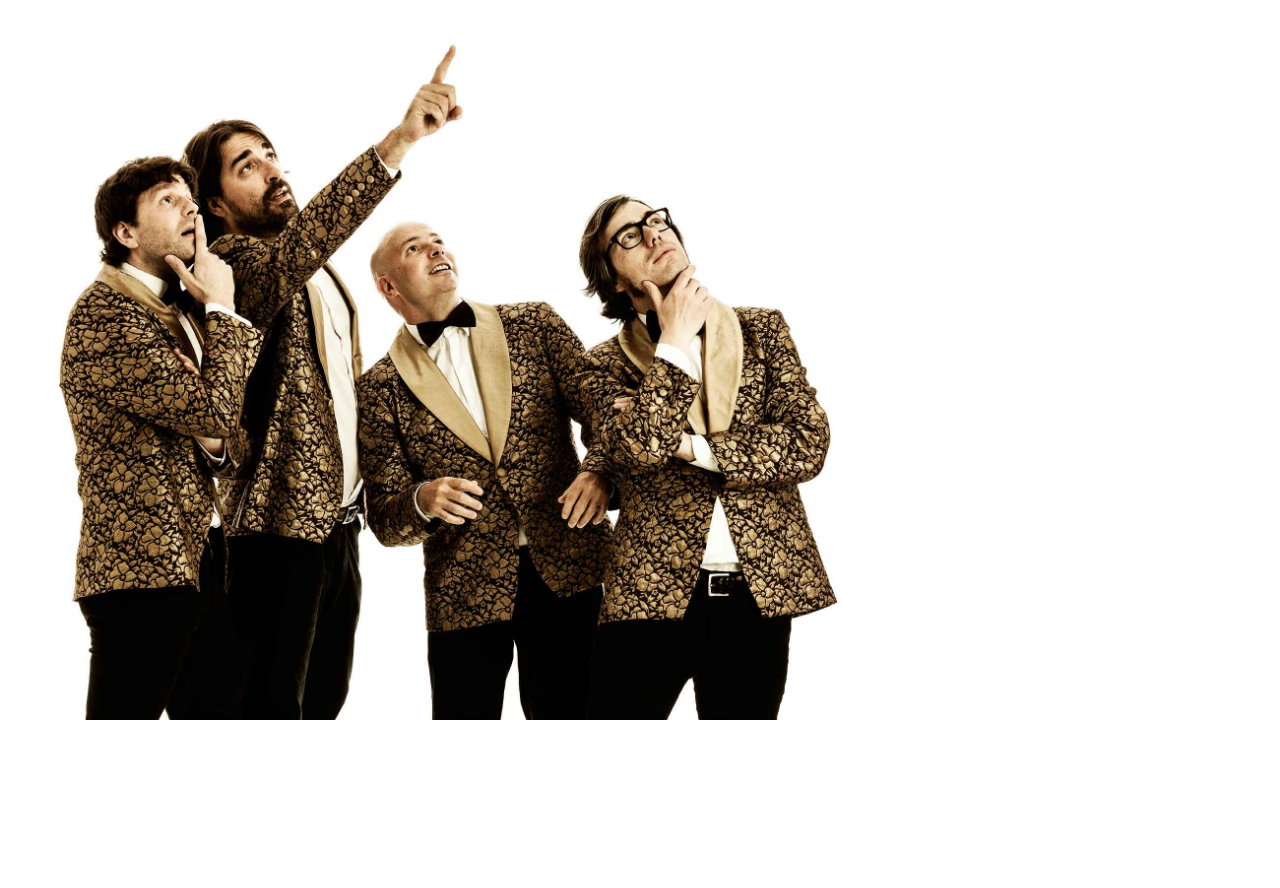
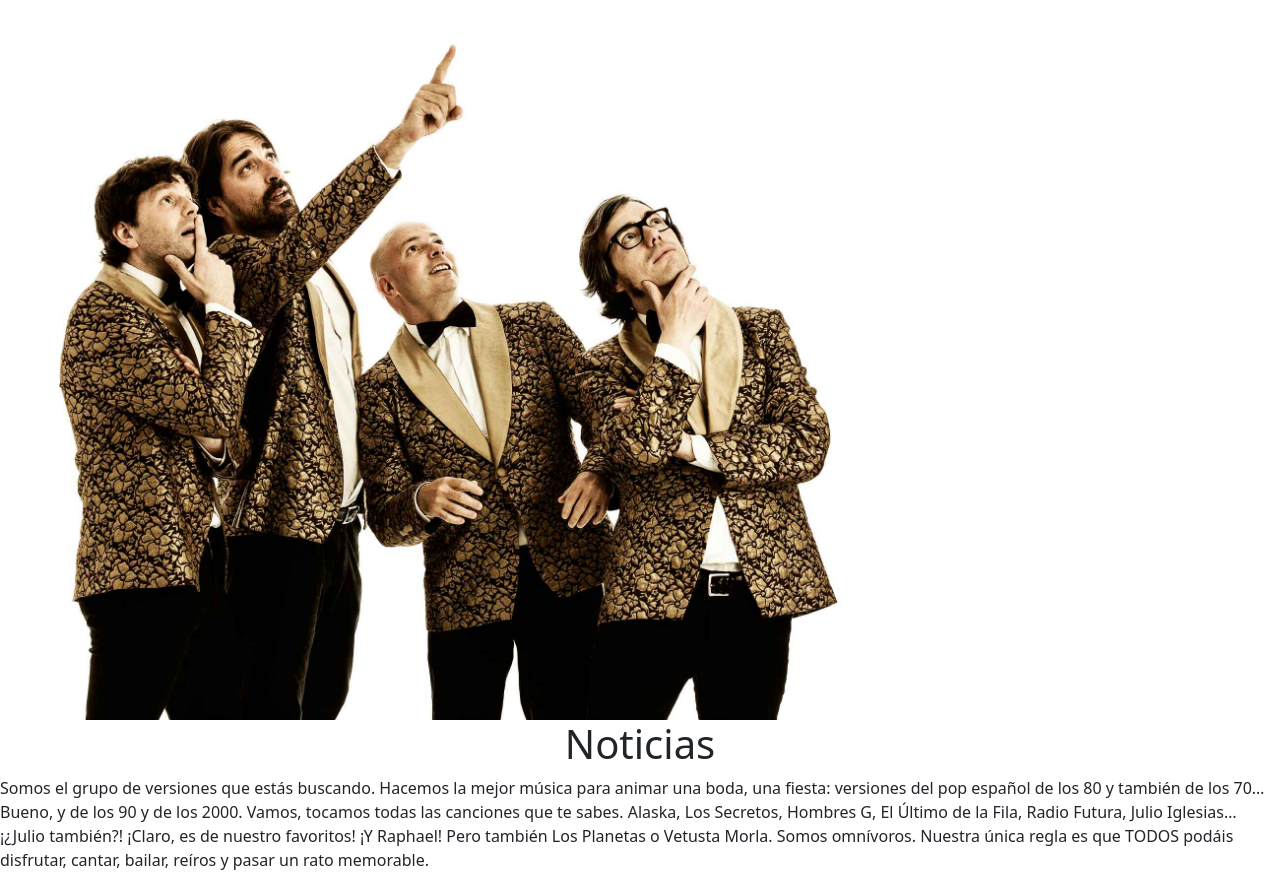
Before and after one commit to Aliglez/LosTestigos, a website: page public/index.html in a window 1280 px wide. Before the commit the page ends 800 px from the top, so only its background shows below. Drawn offline with Linux system fonts and the light colour scheme.

Commit message:
Added text to main

```diff
--- a/public/index.html
+++ b/public/index.html
@@ -10,7 +10,23 @@
     <header></header>
     <main>
         <img id="imgBanner" src="./assets/img/img_lostestigos.jpg" class="img-fluid" alt="Fotografía del grupo Los testigos">
-    </main>
+
+      <article class="containText">
+        <div class="titleText">
+          <h1 id="title">
+            Noticias
+          </h1>
+        </div>
+
+        <div id="generalText">
+          <p>Somos el grupo de versiones que estás buscando.
+
+            Hacemos la mejor música para animar una boda, una fiesta: versiones del pop español de los 80 y también de los 70… Bueno, y de los 90 y de los 2000. Vamos, tocamos todas las canciones que te sabes.
+
+            Alaska, Los Secretos, Hombres G, El Último de la Fila, Radio Futura, Julio Iglesias… ¡¿Julio también?! ¡Claro, es de nuestro favoritos! ¡Y Raphael! Pero también Los Planetas o Vetusta Morla. Somos omnívoros. Nuestra única regla es que TODOS podáis disfrutar, cantar, bailar, reíros y pasar un rato memorable.</p>
+        </div>
+      </article>
+      </main>
 
     <footer></footer>
     <script src="./js/app.js"></script>
--- a/src/sass/main.scss
+++ b/src/sass/main.scss
@@ -2,7 +2,16 @@
 
 #imgBanner {
     width: 100%;
-    max-height: 1200px;
+    max-height: 1000px;
     object-fit: cover;
 
 }
+
+.containText {
+    width: 100%;
+    display: flex;
+    flex-direction: column;
+    align-items: center;
+
+
+}
```
Also changed, not shown: public/css/style.css, 1 other file.
